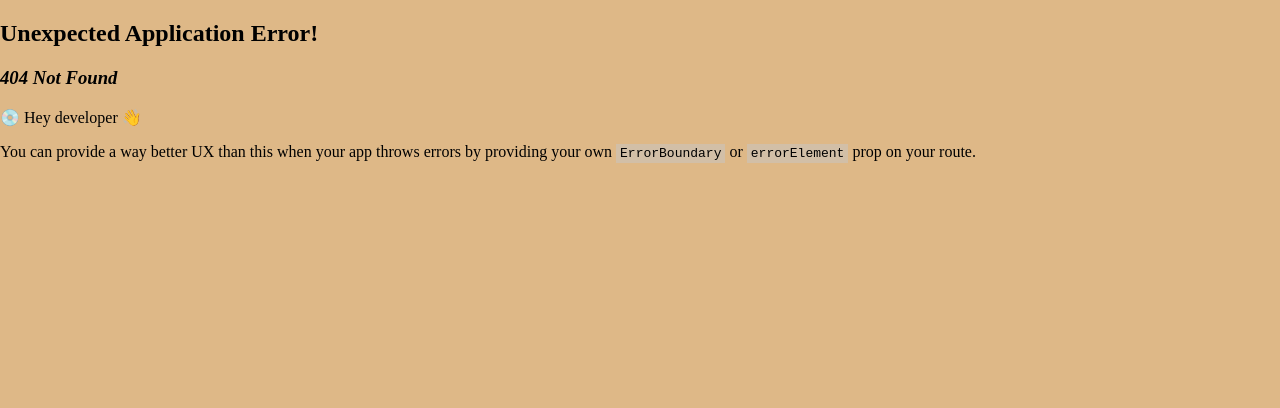
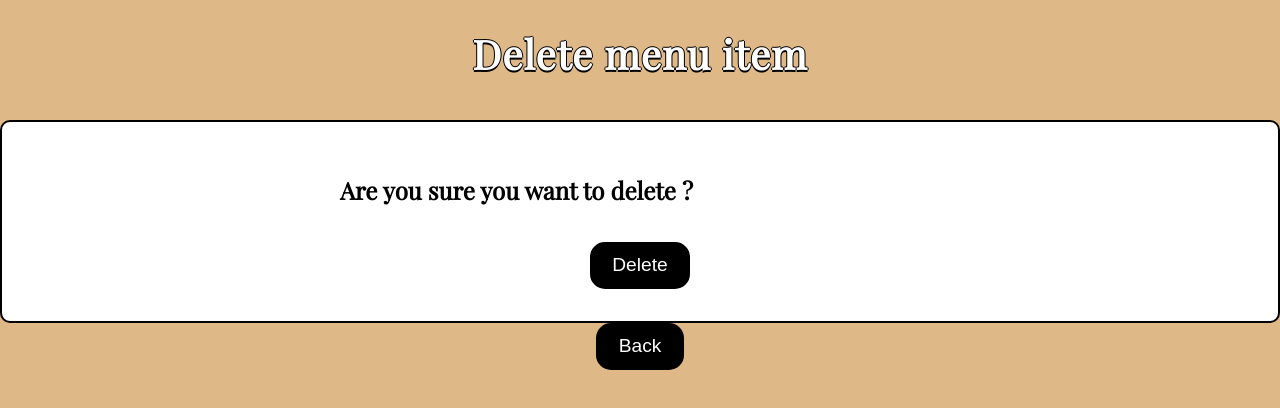
Before and after one commit to Msibai/Backend-cafe-, a React (Vite) app in the folder client/: page /dashboard/delete-menu-item/1 in a window 1280 px wide. Before the commit this address had no page. Shown: the top 408 px of the page. Built offline with nearby package versions, Linux system fonts and the light colour scheme; no server answers; a web font is replaced by a local one.

Commit message:
Added delete menu item function, complete.

```diff
--- a/client/package.json
+++ b/client/package.json
@@ -9,6 +9,9 @@
     "preview": "vite preview"
   },
   "dependencies": {
+    "@fortawesome/free-brands-svg-icons": "^6.4.0",
+    "@fortawesome/react-fontawesome": "^0.2.0",
+    "fortawesome": "^0.0.1-security",
     "react": "^18.2.0",
     "react-dom": "^18.2.0",
     "react-hook-form": "^7.43.9",
--- a/client/src/main.jsx
+++ b/client/src/main.jsx
@@ -21,6 +21,7 @@ import AddMenu from "./pages/addMenu";
 import UpdateMenu from "./pages/UpdateMenu";
 import UpdateMenuItem from "./pages/UpdateMenuItem";
 import AboutUs from './pages/AboutUs';
+import DeleteMenuItem from "./pages/DeleteMenuItem";
 
 const router = createBrowserRouter(
   createRoutesFromElements([
@@ -37,10 +38,9 @@ const router = createBrowserRouter(
       <Route path="dashboard" element={<AdminDashboard />} />
       <Route path="/dashboard/addmenu" element={<AddMenu />} />
       <Route path="/dashboard/updatemenu" element={<UpdateMenu />} />
-      <Route
-        path="/dashboard/update-menu-item/:id"
-        element={<UpdateMenuItem />}
-      />
+      <Route path="/dashboard/update-menu-item/:id"element={<UpdateMenuItem />} />
+      <Route path="/dashboard/delete-menu-item/:id" element={<DeleteMenuItem />}/>
+
       <Route path='aboutUs' element={<AboutUs />} />
 
     </Route>,
--- /dev/null
+++ b/client/src/pages/DeleteMenuItem.jsx
@@ -0,0 +1,76 @@
+import { useParams,useNavigate} from "react-router-dom";
+import { useEffect, useState } from "react";
+import "../style/edit-menu.css";
+
+function DeleteMenuItem(){
+const [menuItem, setMenuItem] = useState()
+const [itemName, setItemName] = useState();
+
+const [err,setErr] = useState("");
+const params = useParams();
+const navigate = useNavigate();
+
+function goBack(){
+  navigate("/dashboard/updatemenu");
+}
+
+useEffect(() => {
+    const fetchItem = async() => {
+        const response = await fetch(`/api/menus/${params.id}`);
+        setMenuItem(await response.json());
+        console.log(menuItem)
+    };
+
+    fetchItem();
+
+},[params.id]);
+
+
+const deleteItem = async(event) => {
+    event.preventDefault();
+    try{
+        const deletion = await fetch(`/api/menus/${params.id}`,{
+        method: "delete",
+        headers: new Headers({ "Content-Type": "application/json" }),
+        body: JSON.stringify(menuItem),
+    });
+
+    const result = await deletion.json();
+    console.log(deletion);
+
+    if (result.error){
+        setErr(result.error)
+    } else{
+        setErr(result.message);
+        console.log(err);
+        }
+    } catch(error){
+        console.log(result)
+    }
+};
+
+    return(
+        <div className="page">
+      <h1 className="edit-menu-item-title">Delete menu item</h1>
+      {err != "" ? (
+        <div className="error">
+          {" "}
+          <h2 className="update-menu-item-error">{err}</h2>
+        </div>
+      ) : (
+        ""
+      )}
+
+
+<form onSubmit={deleteItem} className="edit-menu-item-container">
+        <div className="form-group">
+          <h2 id="text" className="delete-text" >Are you sure you want to delete <span id="item-id">{menuItem?.itemName}</span>?</h2>
+          </div>
+          <button type="submit" className="submit-edit-button">Delete</button>
+      </form>
+      <button onClick={goBack}>Back</button>
+    </div>
+    )
+}
+
+export default DeleteMenuItem;
--- a/client/src/pages/UpdateMenu.jsx
+++ b/client/src/pages/UpdateMenu.jsx
@@ -30,7 +30,11 @@ function UpdateMenu() {
             >
               <button className="menu-item-button"> Update</button>
             </Link>
+            <Link
+              to={`/dashboard/delete-menu-item/${menu._id}`}
+              state={{ data: menu._id }}>
             <button className="delete-menu-button">Delete</button>
+            </Link>
           </div>
         ))}
       </div>
--- a/client/src/pages/UpdateMenuItem.jsx
+++ b/client/src/pages/UpdateMenuItem.jsx
@@ -1,4 +1,4 @@
-import { useParams, useLocation, useNavigate } from "react-router-dom";
+import { useParams} from "react-router-dom";
 import { useEffect, useState } from "react";
 import "../style/edit-menu.css";
 
@@ -7,15 +7,11 @@ function UpdateMenuItem() {
   const [itemName, setItemTitle] = useState();
   const [itemDescription, setItemDescription] = useState();
   const [itemPricePerItem, setItemPrice] = useState();
-  const navigate = useNavigate;
+
   const [err, setErr] = useState("");
 
   const params = useParams();
 
-  const goBack = () => {
-    let path = "/dashboard/updatemenu";
-    navigate(path);
-  };
 
   useEffect(() => {
     const fetchItem = async () => {
--- a/client/src/style/edit-menu.css
+++ b/client/src/style/edit-menu.css
@@ -105,7 +105,14 @@ html{
     100%{opacity:1}
    }
 
+   .delete-text{
+        font-family: 'Playfair Display', serif;
 
+   }
+
+   #item-id{
+    color: red;
+   }
 
 
 
--- a/client/src/style/footer.css
+++ b/client/src/style/footer.css
@@ -6,8 +6,8 @@ body {
 .footer {
   background-color: #8d764b;
   padding: 20px;
-  position: fixed;
-  bottom: 0;
+
+
   width: 100%;
 }
 
```
Also changed, not shown: 2 other files (tests, documents, lock files or other folders).
